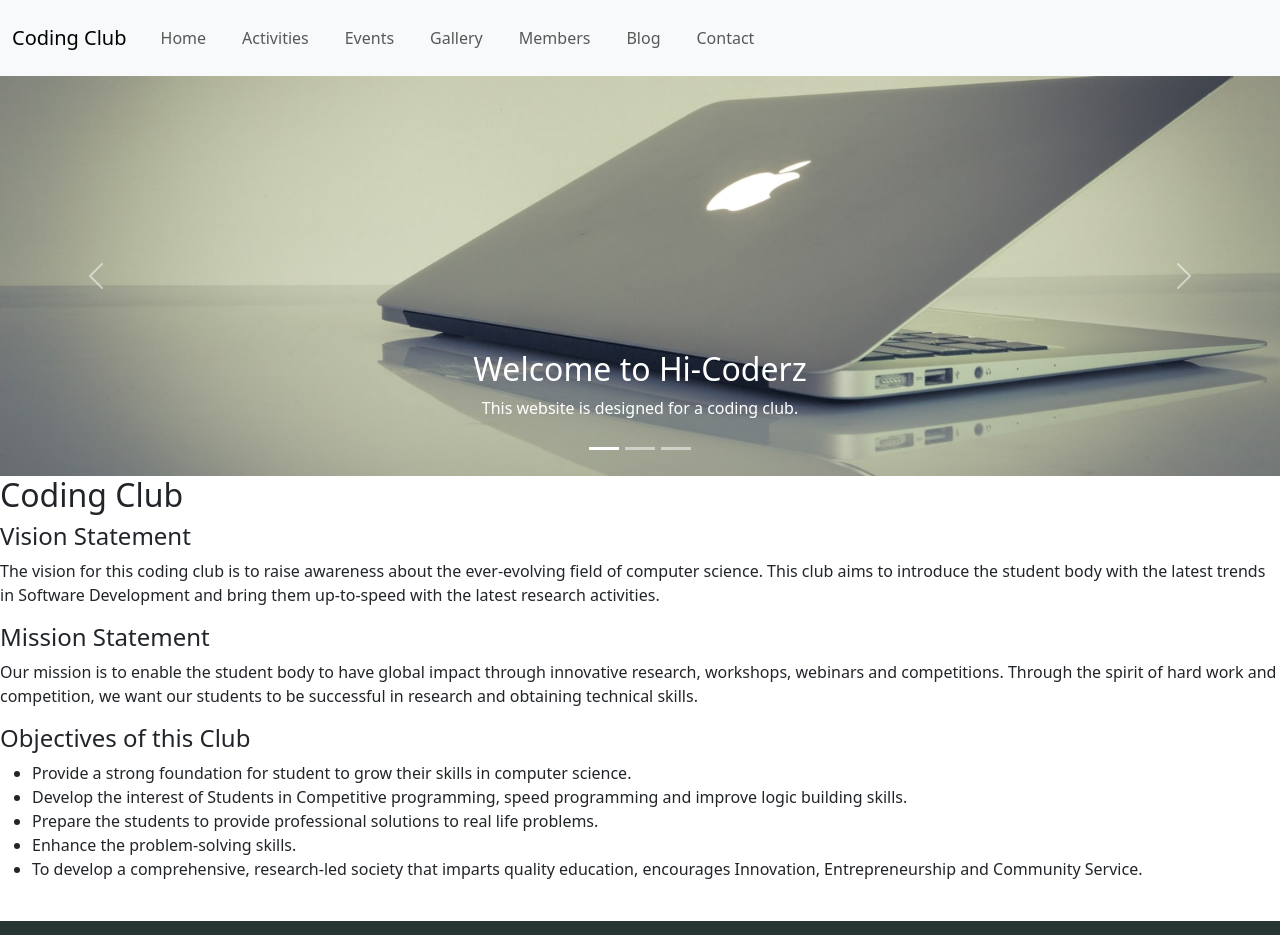
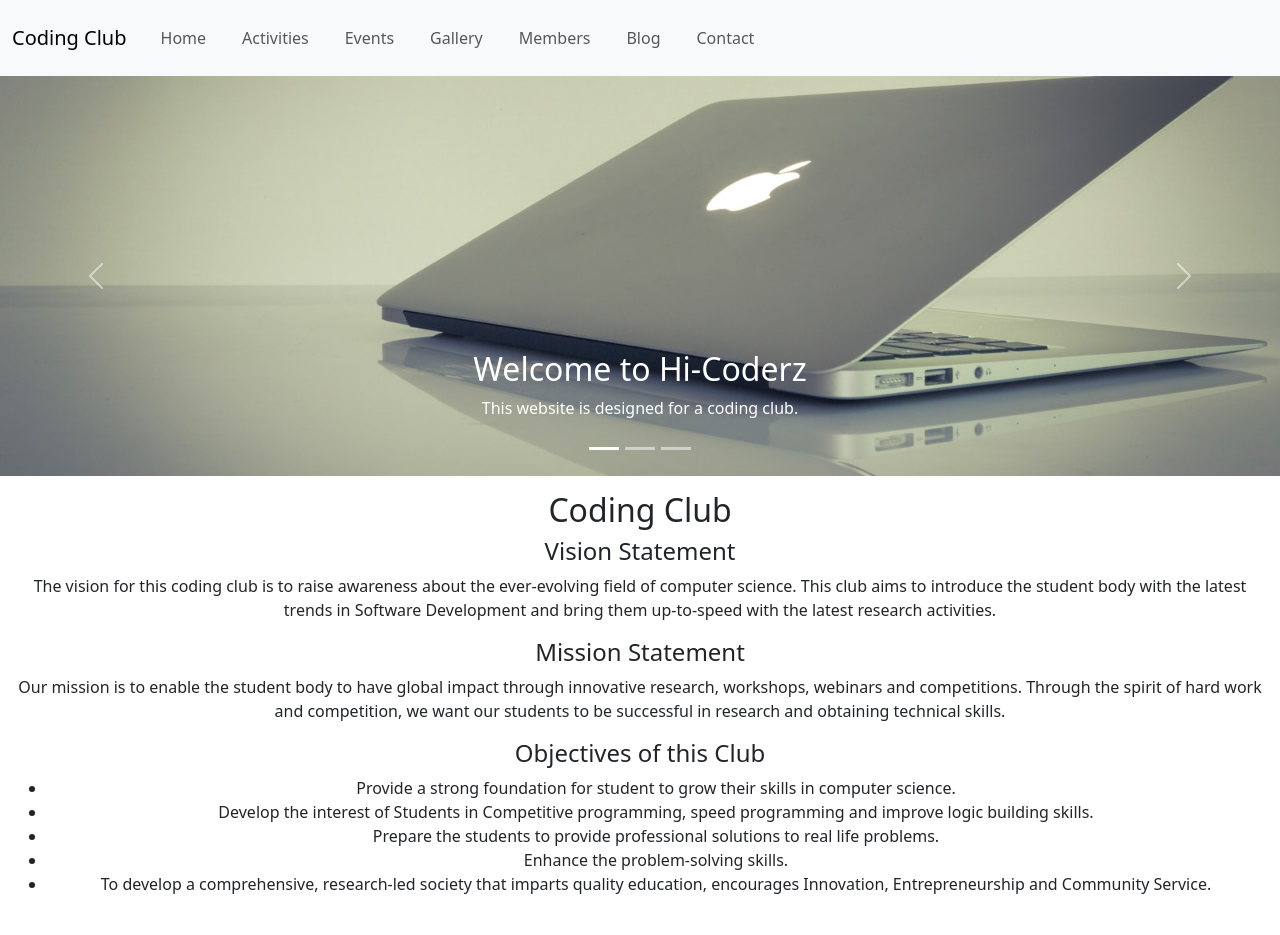
Before and after one commit to MuhammadAli7896/Coding_Club_Design, a React (Create React App) app: page / in a window 1280 px wide. Shown: the top 935 px of the page. Built offline with nearby package versions, Linux system fonts and the light colour scheme.

Commit message:
Update Home.js

```diff
--- a/src/pages/Home.js
+++ b/src/pages/Home.js
@@ -62,7 +62,7 @@ export default function Homepage() {
                     <span className="visually-hidden">Next</span>
                 </button>
             </div>
-
+            <div className='Content' style={{justifyContent: "center", alignItems: "center", margin: "15px", textAlign: "center"}}>
                 <h2>Coding Club </h2>
                 <h4>Vision Statement</h4>
                 <p>The vision for this coding club is to raise awareness about the ever-evolving field of computer science. This club aims to introduce the student body with the latest trends in Software Development and bring them up-to-speed with the latest research activities.</p>
@@ -76,6 +76,7 @@ export default function Homepage() {
                     <li>Enhance the problem-solving skills.</li>
                     <li>To develop a comprehensive, research-led society that imparts quality education, encourages Innovation, Entrepreneurship and Community Service.</li>
                 </ul>
+            </div>
         </div >
     );
 }
```
Lines whose indentation alone changed are shown as unchanged.
